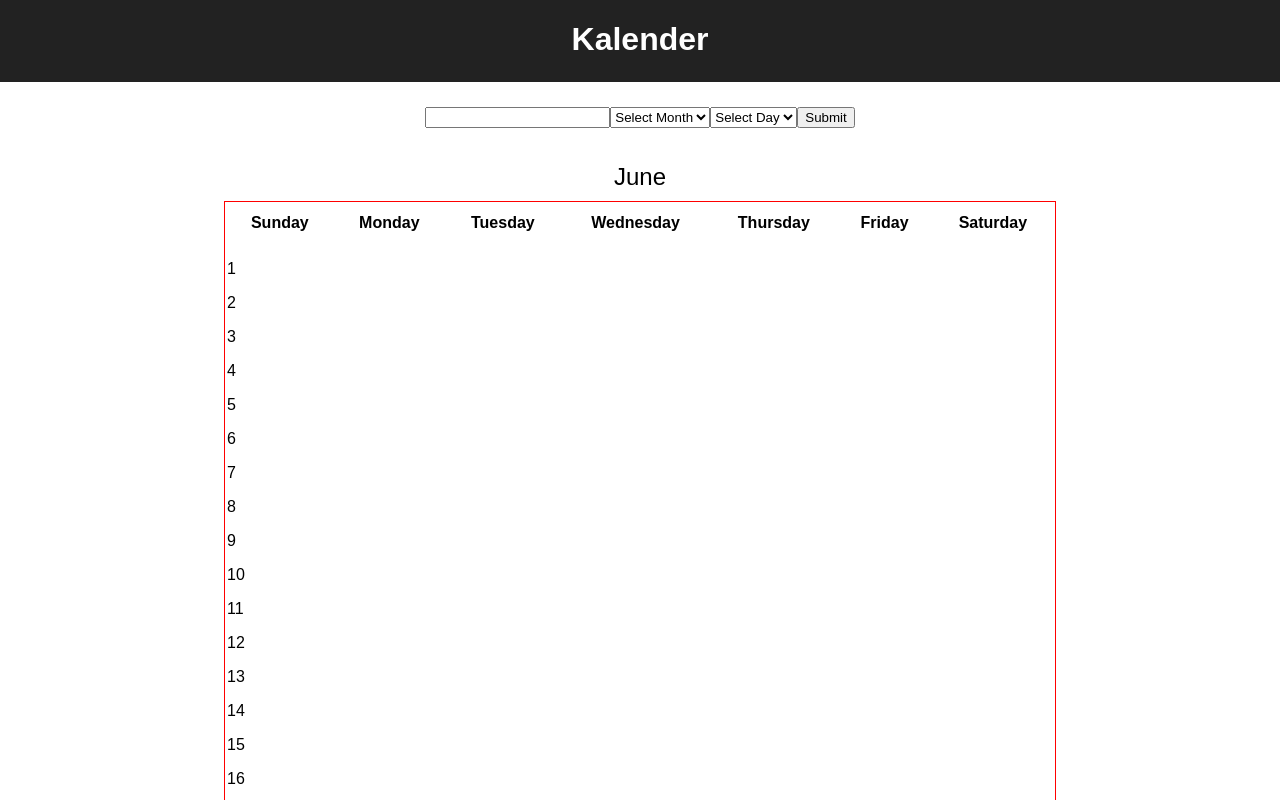
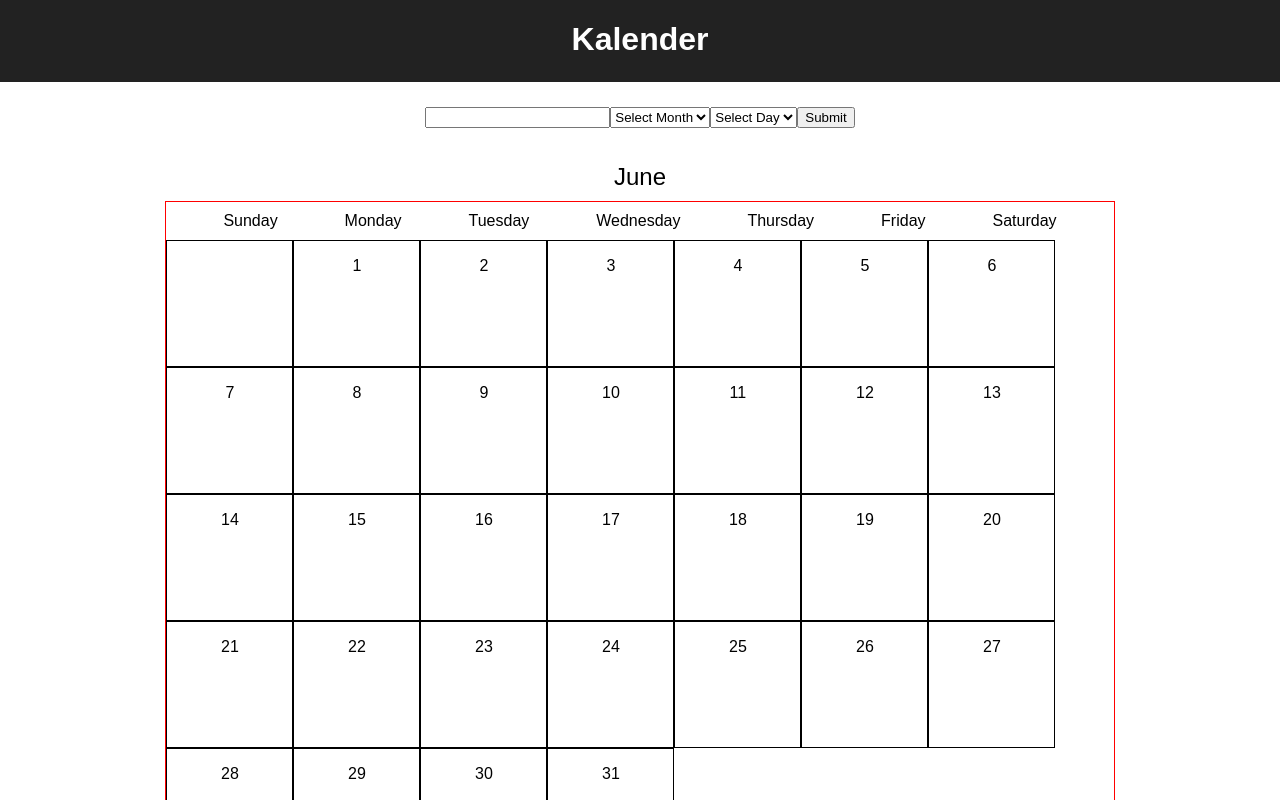
Before and after one commit to patrickjneel/Kalender, a React (Create React App) app: page / in a window 1280 px wide. Shown: the top 800 px of the page. Built offline with nearby package versions, Linux system fonts and the light colour scheme.

Commit message:
worked on the calendat styling

```diff
--- a/src/components/Months.js
+++ b/src/components/Months.js
@@ -15,9 +15,9 @@ class Month extends Component {
   daysShown = () => {
     return JuneData.map((day, index) => {
       return (
-        <div key={index}>
-          <p key={`${index}${day}`}>{day.day}</p>
-          <p key={index}>{day.event}</p>
+        <div key={index} className="days-month">
+          <p>{day.day}</p>
+          <p>{day.event}</p>
         </div>
       )
     })
@@ -27,22 +27,20 @@ class Month extends Component {
     return (
       <div className="calendar">
         <span className="current-month">June</span>
-        <table>
-          <tbody>
-            <tr>
-              <th className="days">Sunday</th>
-              <th className="days">Monday</th>
-              <th className="days">Tuesday</th>
-              <th className="days">Wednesday</th>
-              <th className="days">Thursday</th>
-              <th className="days">Friday</th>
-              <th className="days">Saturday</th>
-            </tr>
-            <tr>
-              {this.daysShown()}
-            </tr>
-          </tbody>
-        </table>
+        <div className="calendar-body">
+        <div className="weekdays">
+          <span className="days">Sunday</span>
+          <span className="days">Monday</span>
+          <span className="days">Tuesday</span>
+          <span className="days">Wednesday</span>
+          <span className="days">Thursday</span>
+          <span className="days">Friday</span>
+          <span className="days">Saturday</span>
+        </div>
+          <div className="dates">
+            {this.daysShown()}
+          </div>
+        </div>
       </div>
     )
   }
--- a/src/components/months.css
+++ b/src/components/months.css
@@ -14,7 +14,24 @@
   padding: 10px;
 }
 
-table {
+.calendar-body {
   border: 1px solid red;
-  width: 65%;
+  width: 74%;
 }
+
+.dates {
+  display: flex;
+  flex-wrap: wrap;
+}
+
+.days-month {
+  border: 1px solid black;
+  height: 125px;
+  text-align: center;
+  width: 125px;
+}
+
+.weekdays {
+  display: flex;
+  justify-content: space-evenly;
+}
```
